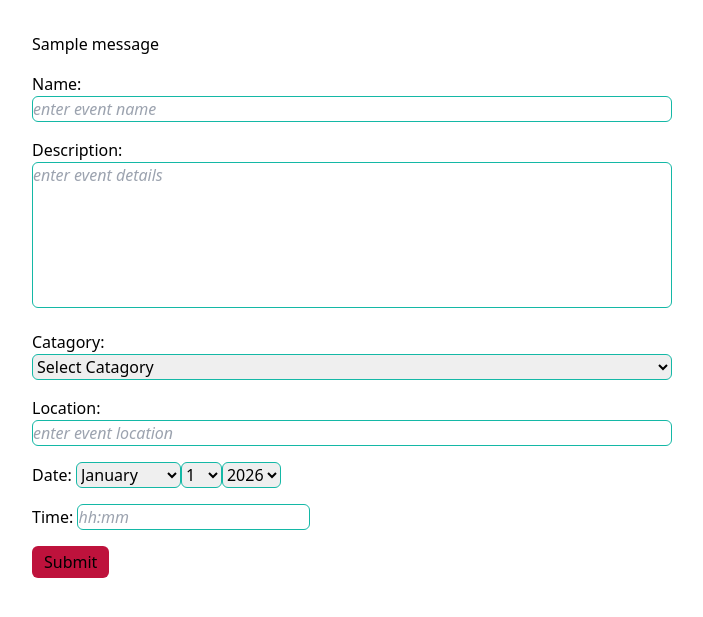
After one commit to robiulhossain-dev/event-management, a Django app: page /events/create-event/ in a window 1280 px wide. The commit adds this page. Shown: the top 617 px of the page, without its empty margins (288-991 px from the left). Run offline with Django 5.2, Linux system fonts and the light colour scheme; tables that the repository leaves empty hold one stand-in row (values such as "Sample post"); one stand-in notice (Sample message) is shown.

Commit message:
create event form is successfully completed

```diff
--- /dev/null
+++ b/events/forms.py
@@ -0,0 +1,55 @@
+from django import forms
+from events.models import Catagory, Event, Participant
+
+# class EventForm(forms.Form):
+#     name = forms.CharField(max_length=100, label="Event Name")
+#     description = forms.CharField(widget=forms.Textarea, max_length=300, label="Description")
+#     date = forms.DateField(widget=forms.SelectDateWidget, label="Date")
+#     time = forms.TimeField(label="Time")
+#     location = forms.CharField(max_length=200, label="Location")
+#     catagory = forms.ModelChoiceField(queryset=Catagory.objects.all(), label="Catagory")
+
+
+
+class EventModelForm(forms.ModelForm):
+    catagory = forms.ModelChoiceField(
+        queryset=Catagory.objects.all(),
+        empty_label="Select Catagory",
+        widget = forms.Select(attrs={
+                'class' : "border border-teal-500 w-full resize-none rounded-md placeholder:italic placeholder:text-gray-400"
+            })
+        )
+    class Meta:
+        model = Event
+        fields = ['name', 'description', 'catagory', 'location', 'date', 'time' ]
+        # widgets = {
+        #     'date' : forms.SelectDateWidget
+        # }
+        widgets={
+            'name' : forms.TextInput(attrs={
+                'class' : "border border-teal-500 w-full rounded-md placeholder:italic placeholder:text-gray-400",
+                'placeholder' : "enter event name",
+            }),
+            'description' : forms.Textarea(attrs={
+                'class' : "border border-teal-500 w-full h-5 rows-5 resize-none rounded-md placeholder:italic placeholder:text-gray-400",
+                'placeholder' : "enter event details",
+                'rows': 6,
+
+            }),
+            'date' : forms.SelectDateWidget(attrs={
+                'class' : "border border-teal-500 resize-none rounded-md placeholder:italic placeholder:text-gray-400"
+            }),
+            'time' : forms.TimeInput(attrs={
+                'class' : "border border-teal-500 w-fit resize-none rounded-md placeholder:italic placeholder:text-gray-400",
+                'placeholder' : "hh:mm",
+
+            }),
+            'location' : forms.TextInput(attrs={
+                'class' : "border border-teal-500 w-full rounded-md placeholder:italic placeholder:text-gray-400",
+                'placeholder' : "enter event location"
+            }),
+            'catagory' : forms.Select(attrs={
+                'class' : "border border-teal-500 w-full resize-none rounded-md placeholder:italic placeholder:text-gray-400"
+            }),
+
+        }
--- a/events/models.py
+++ b/events/models.py
@@ -2,25 +2,39 @@ from django.db import models
 
 # Create your models here.
 class Event(models.Model):
-    e_name = models.CharField(max_length=100)
-    e_description = models.TextField()
-    e_date = models.DateField()
-    e_time = models.TimeField()
-    e_location = models.CharField(max_length=100)
-    e_catagory = models.ForeignKey(
+    name = models.CharField(max_length=100)
+    description = models.TextField()
+    date = models.DateField()
+    time = models.TimeField()
+    location = models.CharField(max_length=100)
+    catagory = models.ForeignKey(
         "Catagory",
         on_delete=models.CASCADE)
 
 
+
+
 class Participant(models.Model):
-    p_name = models.CharField(max_length=100)
-    p_email = models.EmailField(unique=True)
-    p_event = models.ManyToManyField(Event)
+    name = models.CharField(max_length=100)
+    email = models.EmailField(unique=True)
+    event = models.ManyToManyField(Event)
 
 
 class Catagory(models.Model):
-    c_name = models.CharField(max_length=50)
-    c_description = models.TextField()
+    CATAGORY_NAME = (
+        ('sports' , 'Sports'),
+        ('music' , 'Music'),
+        ('festival' , 'Festival'),
+        ('cultural' , 'Cultural'),
+        ('bussiness' , 'Bussiness'),
+        ('tech' , 'Tech'),
+        ('gaming' , 'Gaming'),
+    )
+    name = models.CharField(max_length=50, choices = CATAGORY_NAME, unique = True)
+    description = models.TextField()
+
+    def __str__(self):
+        return self.name
 
 
 # Event.objects.create(e_name = "Istanbul Wine Party", e_description = "Lorem ipsum dollor site amet the best consectuer diam adipiscing elites sed diam nonummy nibh the euismod tincidunt ut laoreet dolore magna aliquam erat volutpat insignia the consectuer adipiscing elit", e_date = "2026-12-12", e_time = "10:30", e_location = "Taskim Square, Istanbul, Turkiye",
--- /dev/null
+++ b/events/templates/dashboard/create_event.html
@@ -0,0 +1,31 @@
+{% load static %}
+<!doctype html>
+<html>
+  <head>
+    <meta charset="UTF-8" />
+    <meta name="viewport" content="width=device-width, initial-scale=1.0" />
+    <link rel="stylesheet" href="{% static "css/style.css" %}">
+    <link rel="stylesheet" href="{% static "css/output.css" %}">
+    <title>Create-Event</title>
+  </head>
+  <body class="w-1/2 mx-auto mt-8">
+    <div>
+        {% if messages %}
+          {% for message in messages %}
+            <div class=" {% if message.tags == 'success' %}{% endif %}">
+              {{message}}</div>
+          {% endfor %}
+        {% endif %}
+    </div>
+
+    <form method="POST" class="space-y-4">
+        {% csrf_token %}
+        {% comment %} <input type="date"> {% endcomment %}
+        {% comment %} <textarea class="border border-teal-500 w- resize-none rounded-md placeholder:italic placeholder:text-gray-400" placeholder="enter event name"></textarea> {% endcomment %}
+        {% comment %} <input type="text" class="border border-teal-500 w-80 h-48 rounded-md placeholder:italic placeholder:text-gray-400 placeholder:start-0" placeholder="enter event name"> {% endcomment %}
+
+        {{form.as_p}}
+        <button type="submit" class="bg-rose-700 rounded-md px-3 py-1">Submit</button>
+    </form>
+  </body>
+</html>
--- a/events/urls.py
+++ b/events/urls.py
@@ -1,5 +1,5 @@
 from django.urls import path
-from events.views import test_event,home, eventlist, event_details, user_dashboard
+from events.views import test_event,home, eventlist, event_details, user_dashboard, create_event
 
 urlpatterns = [
     path('test-event/', test_event),
@@ -7,4 +7,5 @@ urlpatterns = [
     path('event-list/', eventlist),
     path('event-details/', event_details),
     path('user-dashboard/', user_dashboard),
+    path('create-event/', create_event, name='create-event'),
 ]
--- a/events/views.py
+++ b/events/views.py
@@ -1,5 +1,8 @@
-from django.shortcuts import render
-
+from django.shortcuts import render, redirect
+from django.http import HttpResponse
+from events.forms import EventModelForm
+from events.models import Event
+from django.contrib import messages
 # Create your views here.
 
 def test_event(request):
@@ -16,3 +19,33 @@ def event_details(request):
 
 def user_dashboard(request):
     return render(request, "dashboard/user_dashboard.html")
+
+
+#Froms
+
+def create_event(request):
+    # form = EventForm()
+    form = EventModelForm()
+    if request.method == 'POST':
+        form = EventModelForm(request.POST)
+        if form.is_valid():
+            form.save()
+            messages.success(request, "Event Added Successfully")
+            return redirect('create-event')
+            # data = form.cleaned_data
+            # name = data.get('name')
+            # description = data.get('description')
+            # date = data.get('date')
+            # time = data.get('time')
+            # location = data.get('location')
+            # catagory = data.get('catagory')
+
+            # event = Event.objects.create(name=name, description=description, date=date, time = time, location = location, catagory = catagory)
+            # # return HttpResponse("Event submitted successfully.")
+        return render(request, 'dashboard/create_event.html', {'form': form})
+
+
+    context = {
+        "form" : form
+    }
+    return render(request, "dashboard/create_event.html", context)
--- a/static/css/output.css
+++ b/static/css/output.css
@@ -664,6 +664,11 @@ video {
   margin: 2rem;
 }
 
+.mx-auto {
+  margin-left: auto;
+  margin-right: auto;
+}
+
 .mb-16 {
   margin-bottom: 4rem;
 }
@@ -737,20 +730,16 @@ video {
   height: 8rem;
 }
 
-.h-40 {
-  height: 10rem;
-}
-
-.h-10 {
-  height: 2.5rem;
-}
-
-.h-8 {
-  height: 2rem;
+.h-48 {
+  height: 12rem;
 }
 
 .h-9 {
   height: 2.25rem;
+}
+
+.w-1\/2 {
+  width: 50%;
 }
 
 .w-12 {
@@ -765,16 +754,16 @@ video {
   width: 2rem;
 }
 
-.w-full {
-  width: 100%;
-}
-
-.w-10 {
-  width: 2.5rem;
+.w-80 {
+  width: 20rem;
 }
 
 .w-9 {
   width: 2.25rem;
+}
+
+.w-full {
+  width: 100%;
 }
 
 .border-collapse {
@@ -783,6 +772,10 @@ video {
 
 .transform {
   transform: translate(var(--tw-translate-x), var(--tw-translate-y)) rotate(var(--tw-rotate)) skewX(var(--tw-skew-x)) skewY(var(--tw-skew-y)) scaleX(var(--tw-scale-x)) scaleY(var(--tw-scale-y));
+}
+
+.resize-none {
+  resize: none;
 }
 
 .grid-cols-3 {
@@ -831,6 +820,12 @@ video {
 
 .gap-8 {
   gap: 2rem;
+}
+
+.space-y-4 > :not([hidden]) ~ :not([hidden]) {
+  --tw-space-y-reverse: 0;
+  margin-top: calc(1rem * calc(1 - var(--tw-space-y-reverse)));
+  margin-bottom: calc(1rem * var(--tw-space-y-reverse));
 }
 
 .overflow-auto {
@@ -861,6 +860,11 @@ video {
   border-style: solid;
 }
 
+.border-teal-500 {
+  --tw-border-opacity: 1;
+  border-color: rgb(20 184 166 / var(--tw-border-opacity, 1));
+}
+
 .bg-gray-100 {
   --tw-bg-opacity: 1;
   background-color: rgb(243 244 246 / var(--tw-bg-opacity, 1));
@@ -962,6 +961,16 @@ video {
   padding-right: 0.5rem;
 }
 
+.px-3 {
+  padding-left: 0.75rem;
+  padding-right: 0.75rem;
+}
+
+.px-8 {
+  padding-left: 2rem;
+  padding-right: 2rem;
+}
+
 .py-1 {
   padding-top: 0.25rem;
   padding-bottom: 0.25rem;
@@ -1166,6 +1148,32 @@ video {
   transition-timing-function: cubic-bezier(0.4, 0, 0.2, 1);
 }
 
+.placeholder\:start-0::-moz-placeholder {
+  inset-inline-start: 0px;
+}
+
+.placeholder\:start-0::placeholder {
+  inset-inline-start: 0px;
+}
+
+.placeholder\:italic::-moz-placeholder {
+  font-style: italic;
+}
+
+.placeholder\:italic::placeholder {
+  font-style: italic;
+}
+
+.placeholder\:text-gray-400::-moz-placeholder {
+  --tw-text-opacity: 1;
+  color: rgb(156 163 175 / var(--tw-text-opacity, 1));
+}
+
+.placeholder\:text-gray-400::placeholder {
+  --tw-text-opacity: 1;
+  color: rgb(156 163 175 / var(--tw-text-opacity, 1));
+}
+
 .hover\:border-orange-600:hover {
   --tw-border-opacity: 1;
   border-color: rgb(234 88 12 / var(--tw-border-opacity, 1));
```
Also changed, not shown: other parts of static/css/output.css (+13 -57 lines), events/migrations/0001_initial.py, events/migrations/0002_delete_event.py (deleted), events/migrations/0003_initial.py (deleted), events/migrations/0004_rename_description_catagory_c_description_and_more.py (deleted), events/migrations/0005_remove_event_e_category_remove_participant_p_event_and_more.py (deleted), events/migrations/0006_initial.py (deleted), events/migrations/0007_rename_e_category_event_e_catagory.py (deleted).
